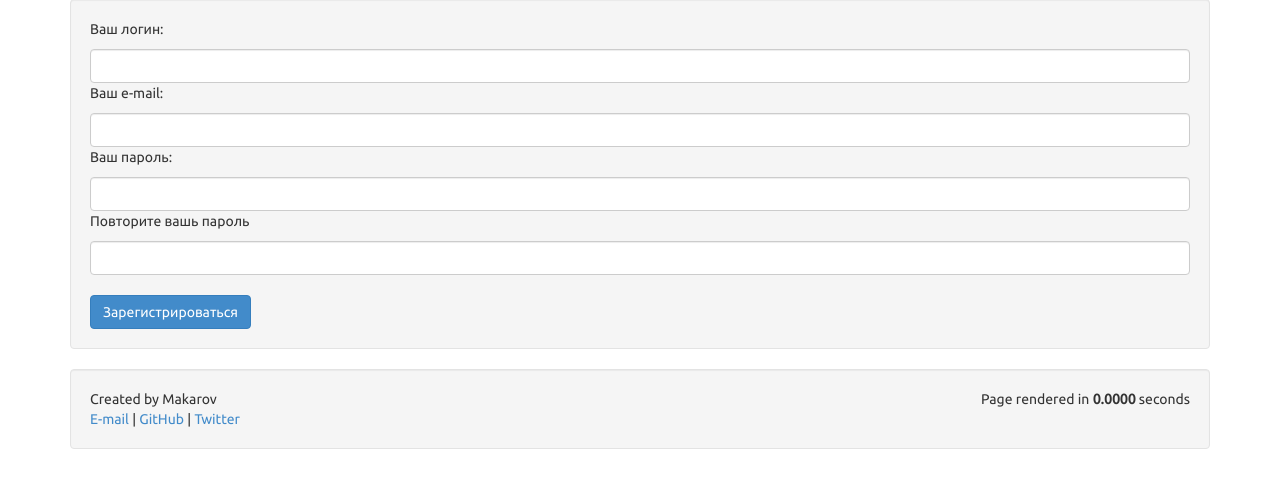
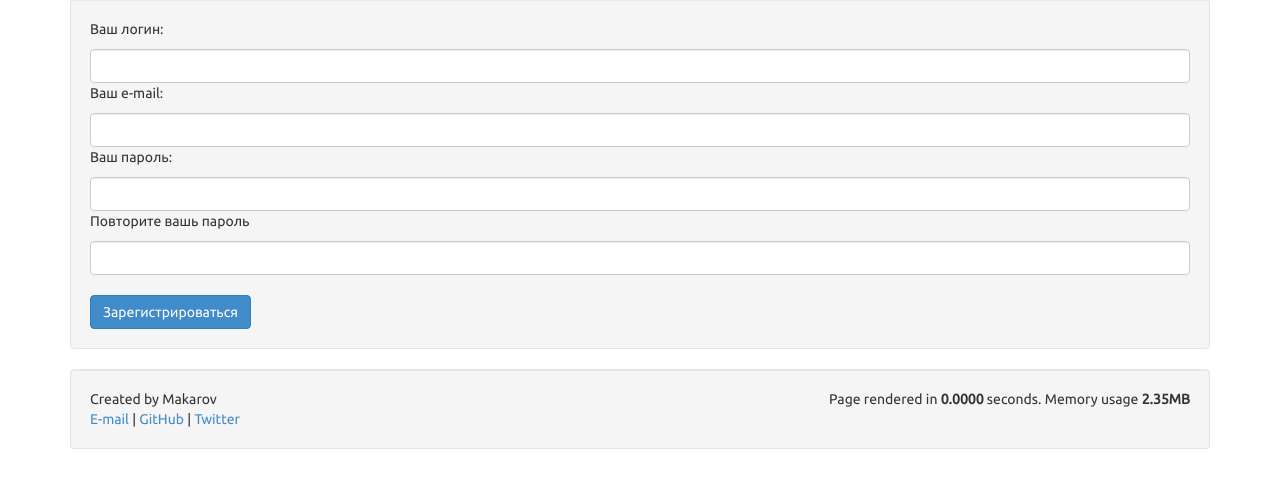
Before and after one commit to sankam-nikolya/timetable, a CodeIgniter app: a page that uses application/views/footer_view.php in a window 1280 px wide. Shown: the part 73-566 px from the top of the page. Run offline with CodeIgniter, Linux system fonts and the light colour scheme; some libraries are stand-ins or nearby versions.

Commit message:
view memory_usage on footer

```diff
--- a/application/views/footer_view.php
+++ b/application/views/footer_view.php
@@ -1,7 +1,7 @@
 <div class="container">
     <div class="well">
         <div class="pull-right">
-            Page rendered in <strong>{elapsed_time}</strong> seconds
+            Page rendered in <strong>{elapsed_time}</strong> seconds. Memory usage <strong>{memory_usage}</strong>
         </div>
         Created by Makarov<br>
         <a href="mailto:nazgardo@ya.ru">E-mail</a>&nbsp;|&nbsp;<a href="https://github.com/Nazgard?tab=repositories">GitHub</a>&nbsp;|&nbsp;<a
```
Also changed, not shown: 2 other files.
